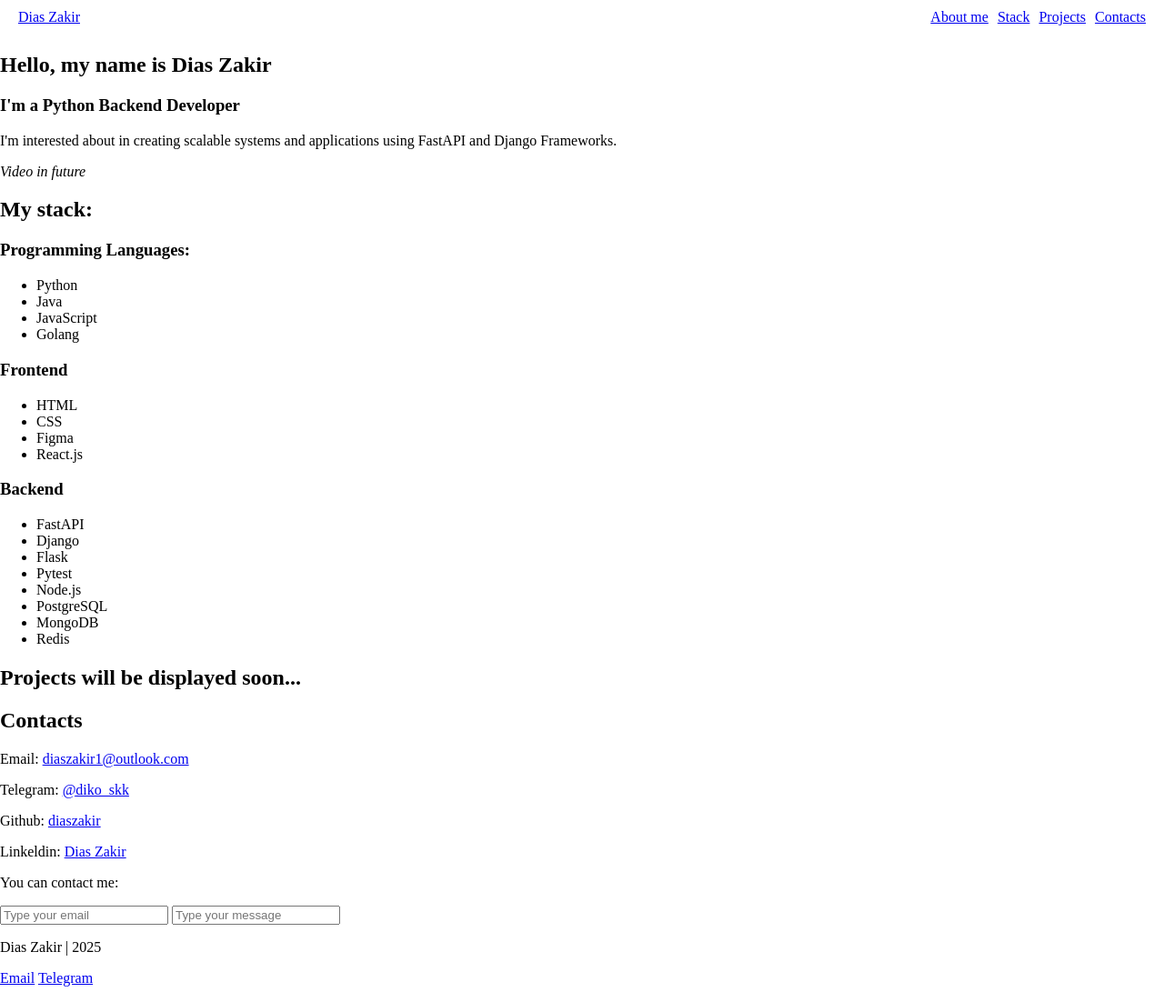
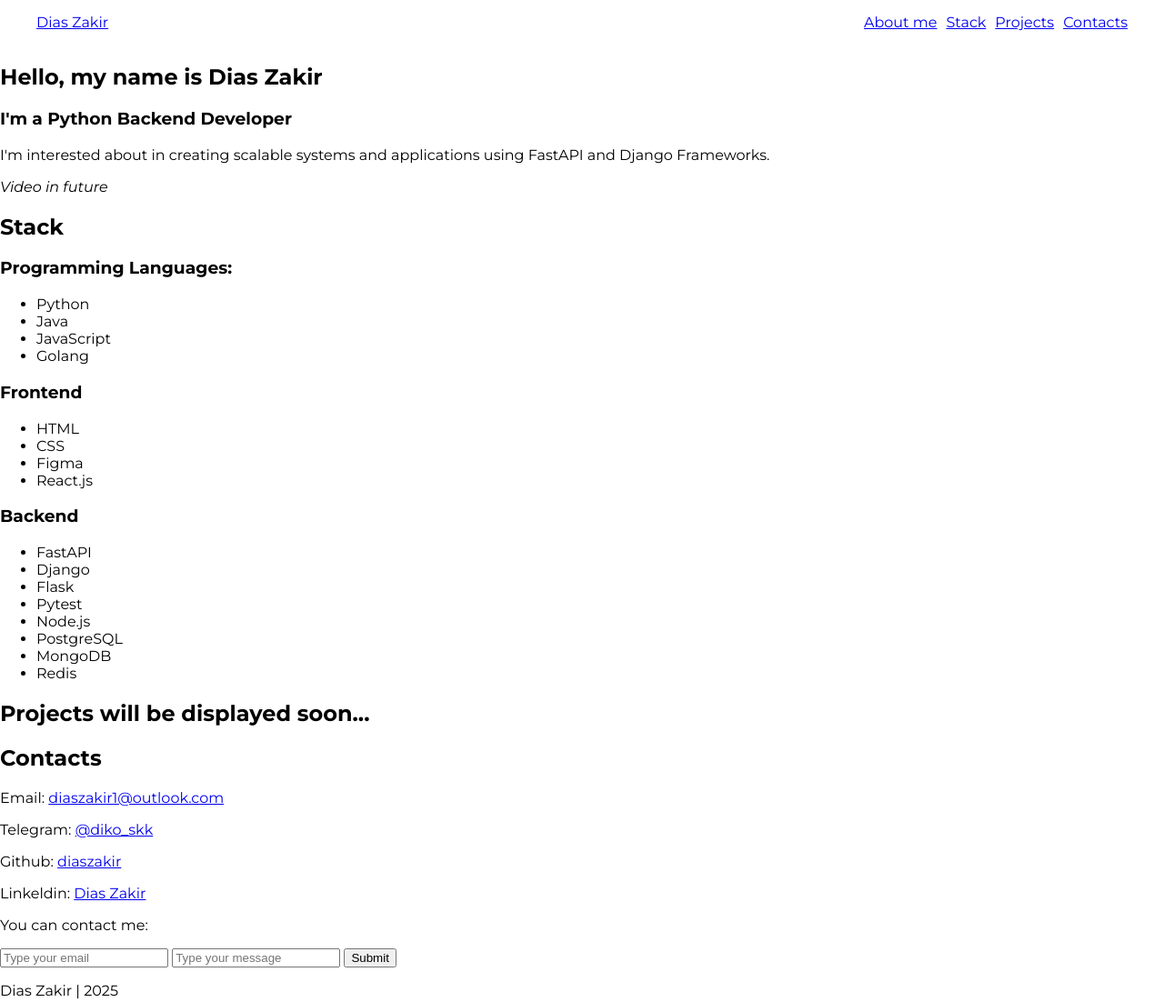
Before and after one commit to diaszakir/diaszakir.github.io, a plain HTML site: page index.html in a window 1280 px wide. Shown: the top 1102 px of the page at 91% size. Drawn offline with Linux system fonts and the light colour scheme.

Commit message:
header position complete

```diff
--- a/index.html
+++ b/index.html
@@ -4,20 +4,28 @@
     <meta charset="UTF-8" />
     <meta name="viewport" content="width=device-width, initial-scale=1.0" />
     <title>Dias Zakir</title>
+    <link rel="preconnect" href="https://fonts.googleapis.com" />
+    <link rel="preconnect" href="https://fonts.gstatic.com" crossorigin />
+    <link
+      href="https://fonts.googleapis.com/css2?family=Anton&family=Arimo:ital,wght@0,400..700;1,400..700&family=Montserrat:ital,wght@0,100..900;1,100..900&display=swap"
+      rel="stylesheet"
+    />
     <link rel="stylesheet" href="style.css" />
   </head>
   <body>
-    <header class="portfolio portfolio-header">
-      <a href="./index.html" class="portfolio portfolio-user">Dias Zakir</a>
-      <nav class="portfolio-naviagation">
-        <a class="portfolio portfolio-link" href="#about">About me</a>
-        <a class="portfolio portfolio-link" href="#stack">Stack</a>
-        <a class="portfolio portfolio-link" href="#projects">Projects</a>
-        <a class="portfolio portfolio-link" href="#contacts">Contacts</a>
-      </nav>
+    <header class="portfolio-header">
+      <div class="portfolio-header-inner">
+        <a href="./index.html" class="portfolio portfolio-user">Dias Zakir</a>
+        <nav class="portfolio-naviagation">
+          <a class="portfolio-link" href="#about">About me</a>
+          <a class="portfolio-link" href="#stack">Stack</a>
+          <a class="portfolio-link" href="#projects">Projects</a>
+          <a class="portfolio-link" href="#contacts">Contacts</a>
+        </nav>
+      </div>
     </header>
-    <main>
-      <section id="about">
+    <main class="portfolio-main">
+      <section id="about" class="about">
         <h1>Hello, my name is Dias Zakir</h1>
         <h3>I'm a Python Backend Developer</h3>
         <p>
@@ -26,8 +34,8 @@
         </p>
         <p><em>Video in future</em></p>
       </section>
-      <section id="stack">
-        <h2>My stack:</h2>
+      <section id="stack" class="stack">
+        <h2>Stack</h2>
         <div class="stack programming-languages">
           <h3>Programming Languages:</h3>
           <ul>
@@ -84,14 +92,15 @@
           >
         </p>
         <p>You can contact me:</p>
-        <input type="email" placeholder="Type your email" />
-        <input type="textarea" placeholder="Type your message" />
+        <input type="email" placeholder="Type your email" required />
+        <input type="textarea" placeholder="Type your message" required />
+        <button type="submit">Submit</button>
       </section>
     </main>
-    <footer>
+    <footer class="portfolio-footer">
       <p>Dias Zakir | 2025</p>
       <a href="mailto:diaszakir1@outlook.com">Email</a>
-      <a href="https://t.me/diko_skk" , target="_blank">Telegram</a>
+      <a href="https://t.me/diko_skk" target="_blank">Telegram</a>
     </footer>
   </body>
 </html>
--- a/style.css
+++ b/style.css
@@ -2,18 +2,29 @@ body {
   margin: 0;
   padding: 0;
   box-sizing: border-box;
-  font-family: "Times New Roman", Times, Arial, sans-serif;
+  font-family: "Montserrat", Times, Arial, sans-serif;
   /* background-color: rgb(29, 2, 62);
-  color: rgb(93, 37, 234); */
+  color: rgb(240, 240, 240); */
 }
 
 .portfolio-header {
+  position: fixed;
+  width: 100%;
+  top: 0;
+  background-color: rgba(255, 255, 255, 0.7);
+}
+
+.portfolio-header-inner {
   display: flex;
   justify-content: space-between;
-  padding: 10px 20px;
+  padding: 15px 40px;
 }
 
 .portfolio-naviagation {
   display: flex;
   gap: 10px;
 }
+
+.portfolio-main {
+  margin-top: 70px;
+}
```
